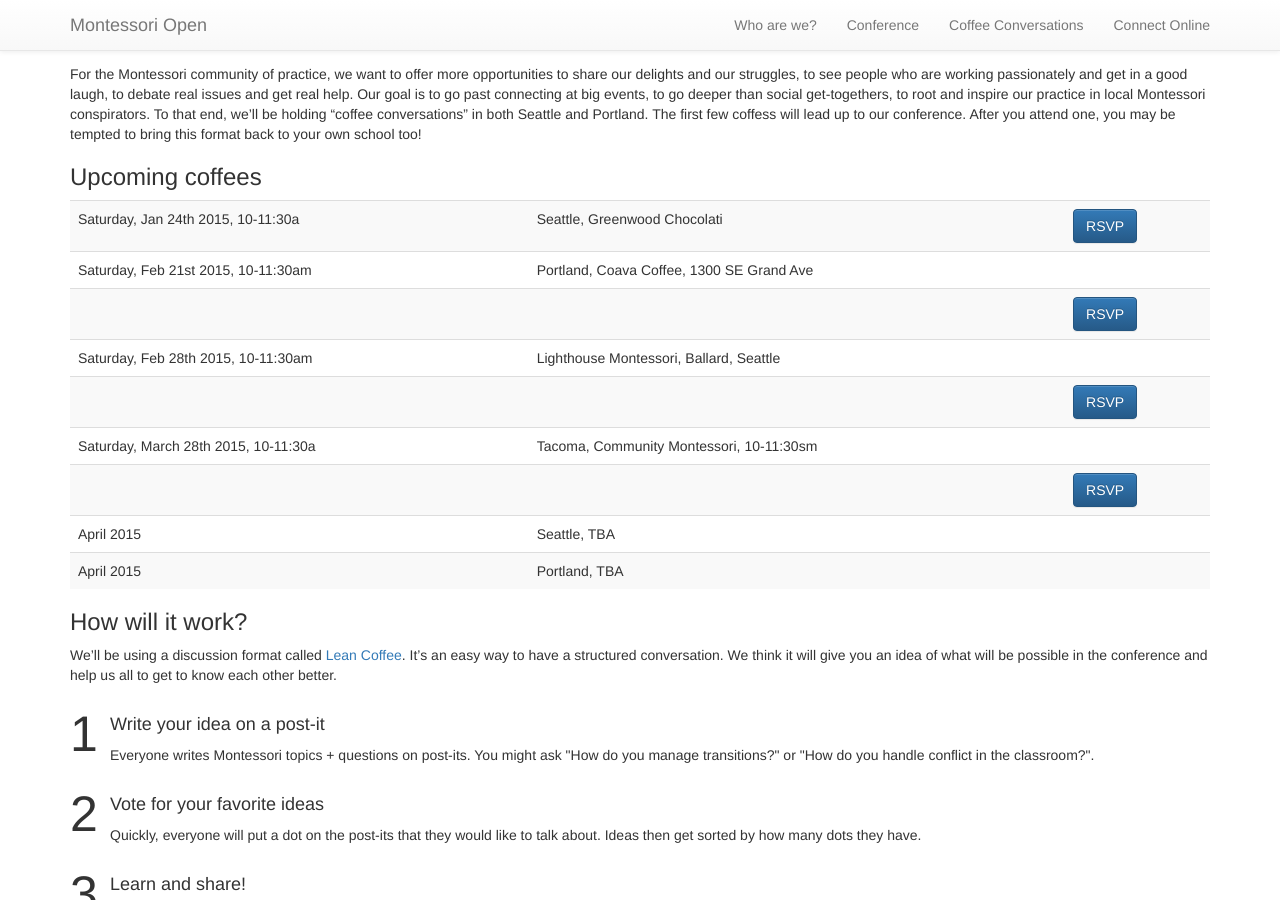
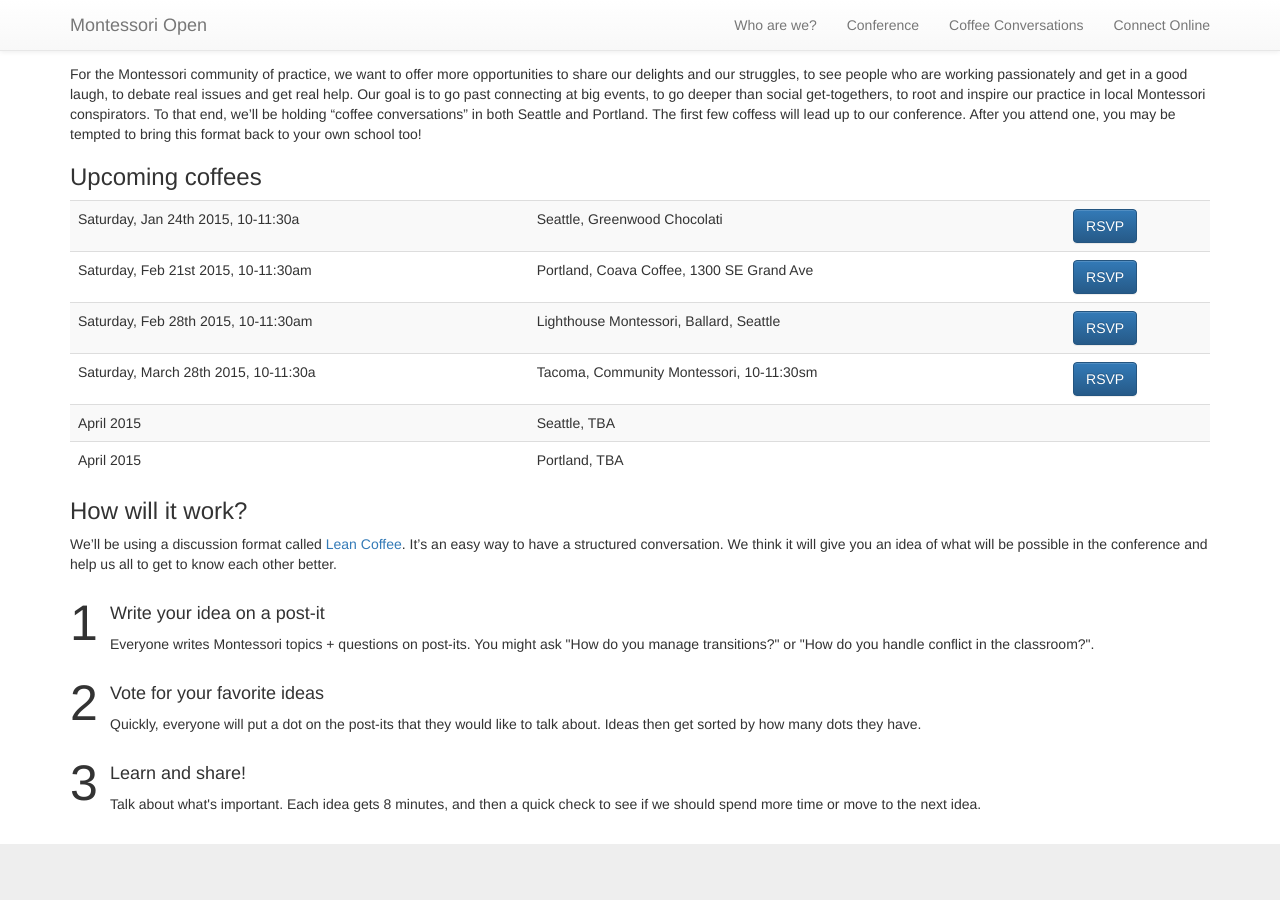
Before and after one commit to montessoriopen/montessoriopen.github.io, a Jekyll site: the page built from index.md, in a window 1280 px wide and 900 px high, scrolled down 2401 px. Built offline with Jekyll 4.4.1, drawn with Linux system fonts in a browser that asks for light colours.

```diff
--- a/index.md
+++ b/index.md
@@ -8,13 +8,13 @@ coffees:
   rsvp: https://www.eventbrite.com/e/montessori-coffee-conversations-tickets-14838395039
 - when: Saturday, Feb 21st 2015, 10-11:30am
   where: Portland, Coava Coffee, 1300 SE Grand Ave
-- rsvp: https://www.eventbrite.com/e/montessori-coffee-conversations-tickets-15807045298
+  rsvp: https://www.eventbrite.com/e/montessori-coffee-conversations-tickets-15807045298
 - when: Saturday, Feb 28th 2015, 10-11:30am
   where: Lighthouse Montessori, Ballard, Seattle
-- rsvp: https://www.eventbrite.com/e/montessori-coffee-conversations-seattle-february-tickets-15807073382
+  rsvp: https://www.eventbrite.com/e/montessori-coffee-conversations-seattle-february-tickets-15807073382
 - when: Saturday, March 28th 2015, 10-11:30a
   where: Tacoma, Community Montessori, 10-11:30sm
-- rsvp: https://www.eventbrite.com/e/montessori-coffee-conversations-seattle-march-tickets-15807105478
+  rsvp: https://www.eventbrite.com/e/montessori-coffee-conversations-seattle-march-tickets-15807105478
 - when: April 2015
   where: Seattle,  TBA
 - when: April 2015
```
